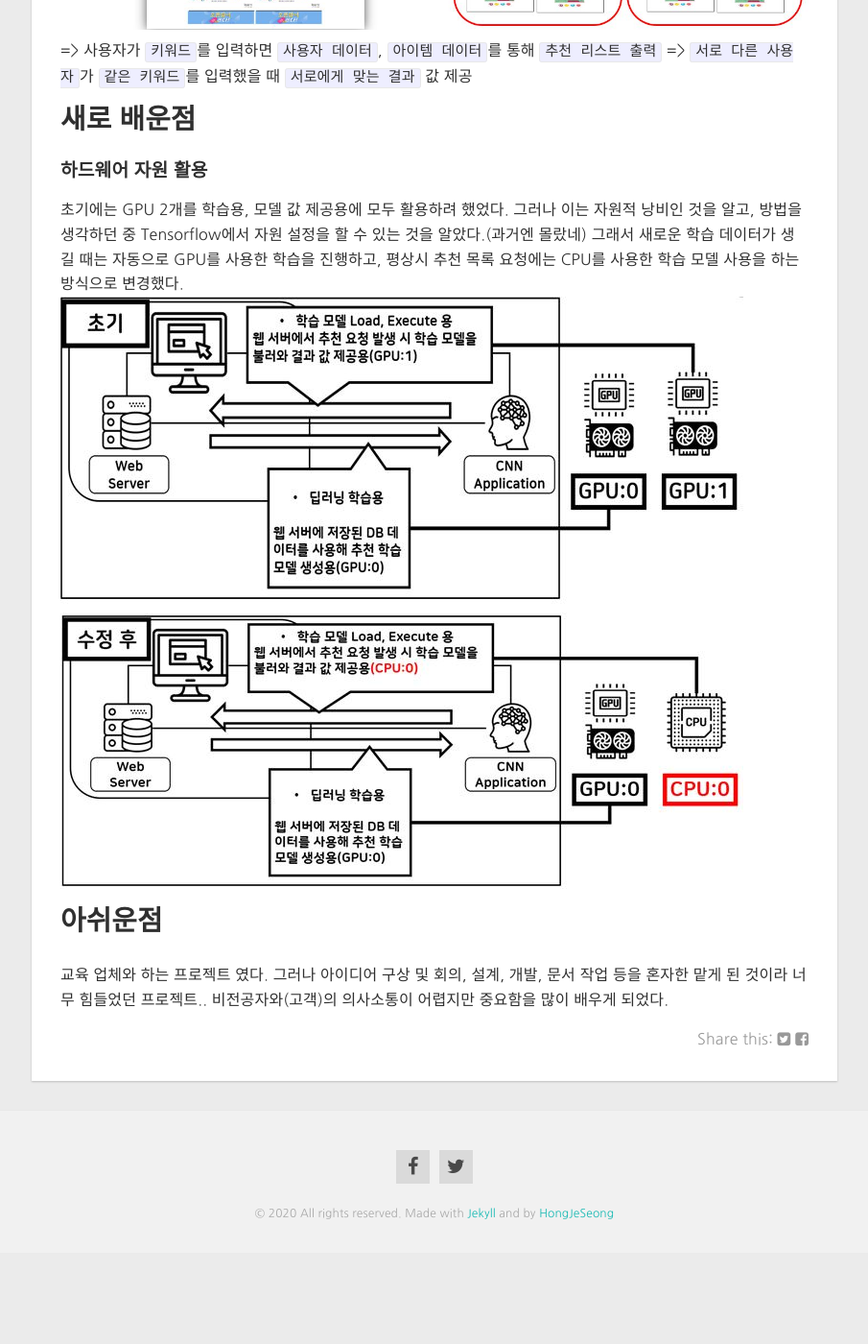
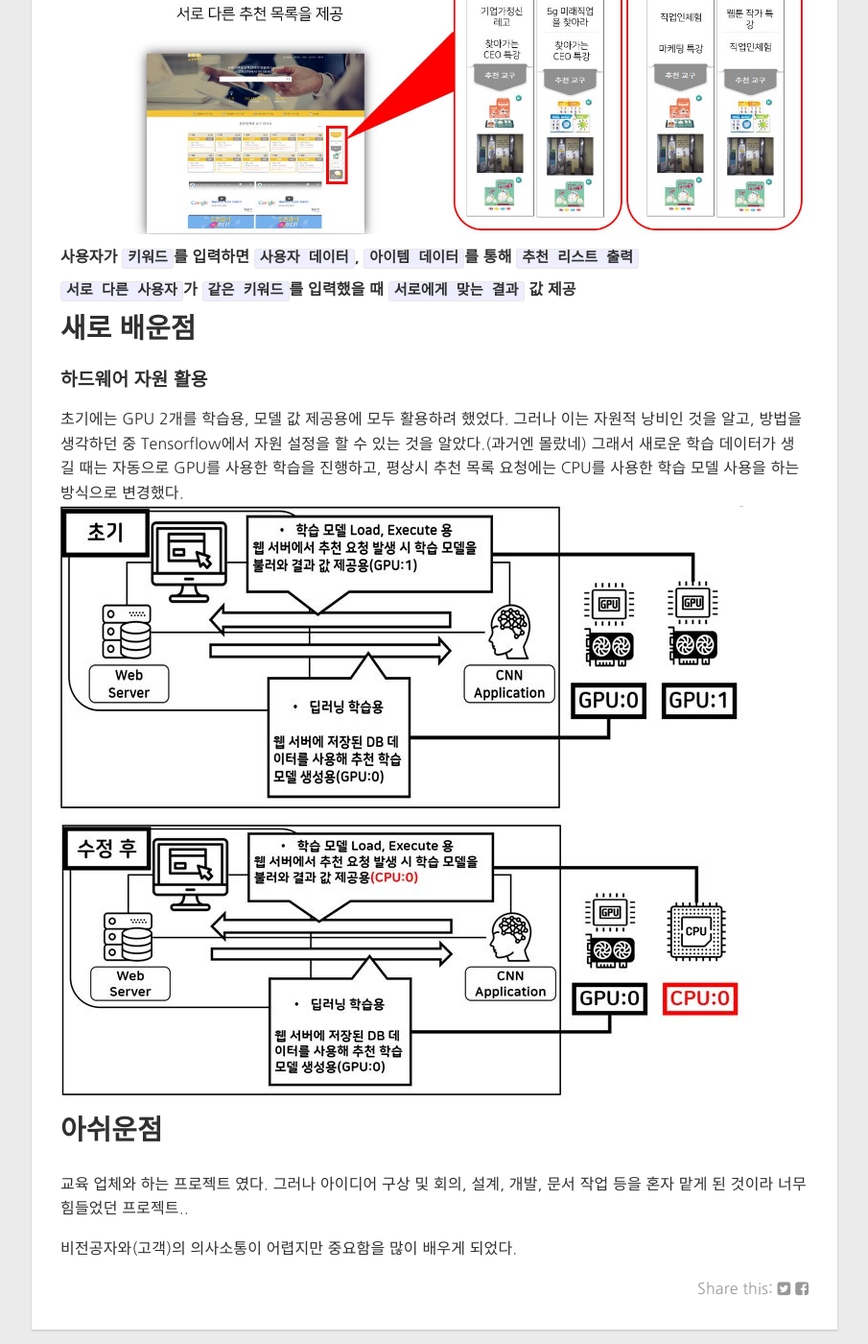
Before and after one commit to HongJeSeong/HongJeSeong.github.io, a Jekyll site: the page built from _posts/projects/2019-12-01-cnn-edu.md, in a window 1280 px wide and 1400 px high, scrolled down 4054 px. Shown: the whole window at 96% size, without its empty margins (187-1092 px from the left). Built offline with Jekyll 4.4.1, drawn with Linux system fonts in a browser that asks for light colours; nearby versions of some CDN libraries; before the commit the page ends 5359 px from its top, so only the background shows below that.

Commit message:
Update 2019-12-01-cnn-edu.md

````diff
--- a/_posts/projects/2019-12-01-cnn-edu.md
+++ b/_posts/projects/2019-12-01-cnn-edu.md
@@ -60,7 +60,7 @@
 * 아이템이 갖고있는 속성, 비슷한 "아이템"(색상, 모양, 아이템 유형)
 ```
 
-![AItems](../../images/projects/cnn-edu/CF-movie.png)
+![AItems](../../images/projects/cnn-edu/aitems.JPG)
 *네이버 AItems, Youtube 영상 추천과 같은 방식*
 
 즉 `, [User-Profile] + [Item-Profile]`
@@ -68,7 +68,7 @@
 #### Collaborative Filtering
 - 프로필 데이터 없이, 사용자의 과거 행동 데이터를 기반한 추천
 
-![cfmovie](../../images/projects/cnn-edu/CF-movie.png)
+![cfmovie](../../images/projects/cnn-edu/CF-movie.PNG)
 토이스토리, 맨인블랙 `평점이 비슷한 A,B`를 보고 B에게 어벤져스를 추천
 ```
 단점 : 신규 사용자의 경우, 관찰된 행동 데이터가 없거나 적다
@@ -95,8 +95,9 @@
 - 리뷰 평점 높은 순, 유사도가 높은 우선 순위 리스트 최대 4개 출력
 
 ![result](../../images/projects/cnn-edu/result1.JPG)
-=> 사용자가 `키워드`를 입력하면 `사용자 데이터`, `아이템 데이터`를 통해 `추천 리스트 출력`
-=> `서로 다른 사용자`가 `같은 키워드`를 입력했을 때 `서로에게 맞는 결과` 값 제공
+##### 사용자가 `키워드`를 입력하면 `사용자 데이터`, `아이템 데이터`를 통해 `추천 리스트 출력`
+
+##### `서로 다른 사용자`가 `같은 키워드`를 입력했을 때 `서로에게 맞는 결과` 값 제공
 
 ## 새로 배운점
 #### 하드웨어 자원 활용
@@ -109,5 +110,6 @@
 
 ## 아쉬운점
 교육 업체와 하는 프로젝트 였다.
-그러나 아이디어 구상 및 회의, 설계, 개발, 문서 작업 등을 혼자한 맡게 된 것이라 너무 힘들었던 프로젝트..
+그러나 아이디어 구상 및 회의, 설계, 개발, 문서 작업 등을 혼자 맡게 된 것이라 너무 힘들었던 프로젝트..
+
 비전공자와(고객)의 의사소통이 어렵지만 중요함을 많이 배우게 되었다.
````
